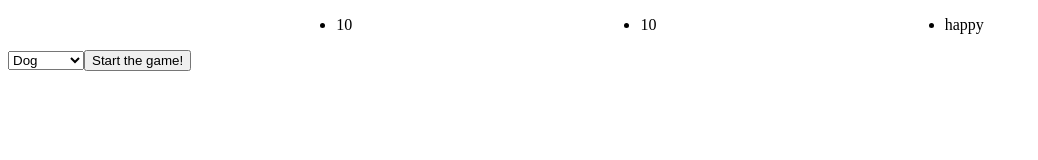
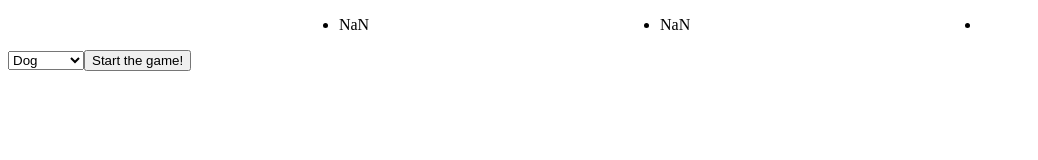
Before and after one commit to TanviCodeLife/tamagotchi-react, a React app: page / in a window 1280 px wide. Shown: the top 160 px of the page, without its empty margins (0-1038 px from the left). Built offline with nearby package versions, Linux system fonts and the light colour scheme.

Commit message:
Add timer when character is chosen; timer stops if levels reach 0.

```diff
--- a/src/components/App.jsx
+++ b/src/components/App.jsx
@@ -10,16 +10,39 @@ class App extends React.Component {
   constructor(props) {
     super(props);
     this.state = {
-      character: null,
-      hunger: 10,
-      sleep: 10,
-      happy: "happy"
+      character: {}
     };
     this.handleAddingCharacter = this.handleAddingCharacter.bind(this);
+    this.updateLifeTime = this.updateLifeTime.bind(this);
+  }
+
+  componentDidMount(){
+    this.lifeTimer = setInterval(() =>
+      this.updateLifeTime(),
+      3000
+    );
+  }
+
+  componentWillUnmount(){
+    clearInterval(this.lifeTimer);
+  }
+
+  componentDidUpdate(){
+      if((this.state.character.hunger === 0) && (this.state.character.sleep === 0)){
+        clearInterval(this.lifeTimer);
+      }
   }
 
   handleAddingCharacter(character){
+    console.log(character)
     this.setState({character: character});
+  }
+
+  updateLifeTime(){
+    let newCharacter = this.state.character;
+    newCharacter.hunger--;
+    newCharacter.sleep--;
+    this.setState({character: newCharacter});
   }
 
   // handleHunger(){
@@ -29,14 +52,15 @@ class App extends React.Component {
 
   render(){
     let visibleContent = null;
-    if(this.state.character === null){
+
+    if(this.state.character.name === undefined){
         visibleContent = <CharacterList onAddingCharacter={this.handleAddingCharacter}/>;
     } else {
       visibleContent = <Tamagotchi />;
     }
     return (
       <div>
-        <Header happy={this.state.happy} hunger={this.state.hunger} sleep={this.state.sleep}/>
+        <Header onSetCharacter={this.state.character}/>
         {visibleContent}
       </div>
     );
--- a/src/components/CharacterList.jsx
+++ b/src/components/CharacterList.jsx
@@ -1,12 +1,14 @@
 import React from 'react';
 import PropTypes from 'prop-types';
+import Moment from 'moment';
+import { v4 } from 'uuid';
 
 function CharacterList(props){
   let _chosenCharacter = null
 
   function handleChoosenCharacter(event){
     event.preventDefault();
-    props.onAddingCharacter(_chosenCharacter.value)
+    props.onAddingCharacter({name: _chosenCharacter.value, hunger: 10, sleep: 10, happy: true, lifeTime: new Moment(), id: v4()});
   }
 
   return (
--- a/src/components/Header.jsx
+++ b/src/components/Header.jsx
@@ -11,18 +11,16 @@ function Header(props){
   return (
     <div>
       <ul style={headerStyle}>
-        <li>{props.hunger}</li>
-        <li>{props.sleep}</li>
-        <li>{props.happy}</li>
+        <li>{props.onSetCharacter.hunger}</li>
+        <li>{props.onSetCharacter.sleep}</li>
+        <li>{props.onSetCharacter.happy}</li>
       </ul>
     </div>
   );
 }
 
 Header.propTypes = {
-  hunger: PropTypes.number.isRequired,
-  sleep: PropTypes.number.isRequired,
-  happy: PropTypes.string.isRequired
+  onSetCharacter: PropTypes.object
 }
 
 export default Header;
```
